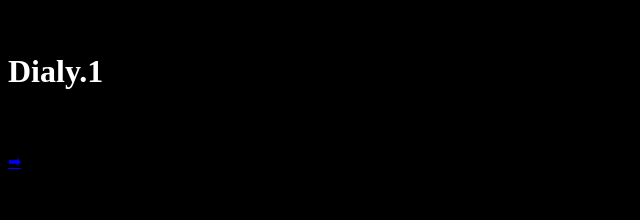
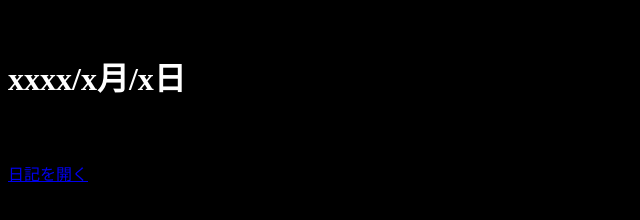
Before and after one commit to BorLyamiasu/BorLyamiasu.github.io, a plain HTML site: page index.html in a window 1280 px wide. Shown: the whole page, without its empty margins (0-640 px from the left). Drawn offline with Linux system fonts and the light colour scheme.

Commit message:
Update index.html

```diff
--- a/index.html
+++ b/index.html
@@ -1,10 +1,10 @@
 <html>
  <head>
-   <title>Dialy.I</title>
+   <title><font color=white>Dialy.I</font></title>
  </head>
  <body bgcolor=black></body>
- 　<h1><font color=white>Dialy.1</font></h1>
-　 <p><a href="yamiasu.html">➡</a></p>
+ 　<h1><font color=white>xxxx/x月/x日</font></h1>
+　 <p><a href="yamiasu.html">日記を開く</a></p>
 
 
 </html>
```
